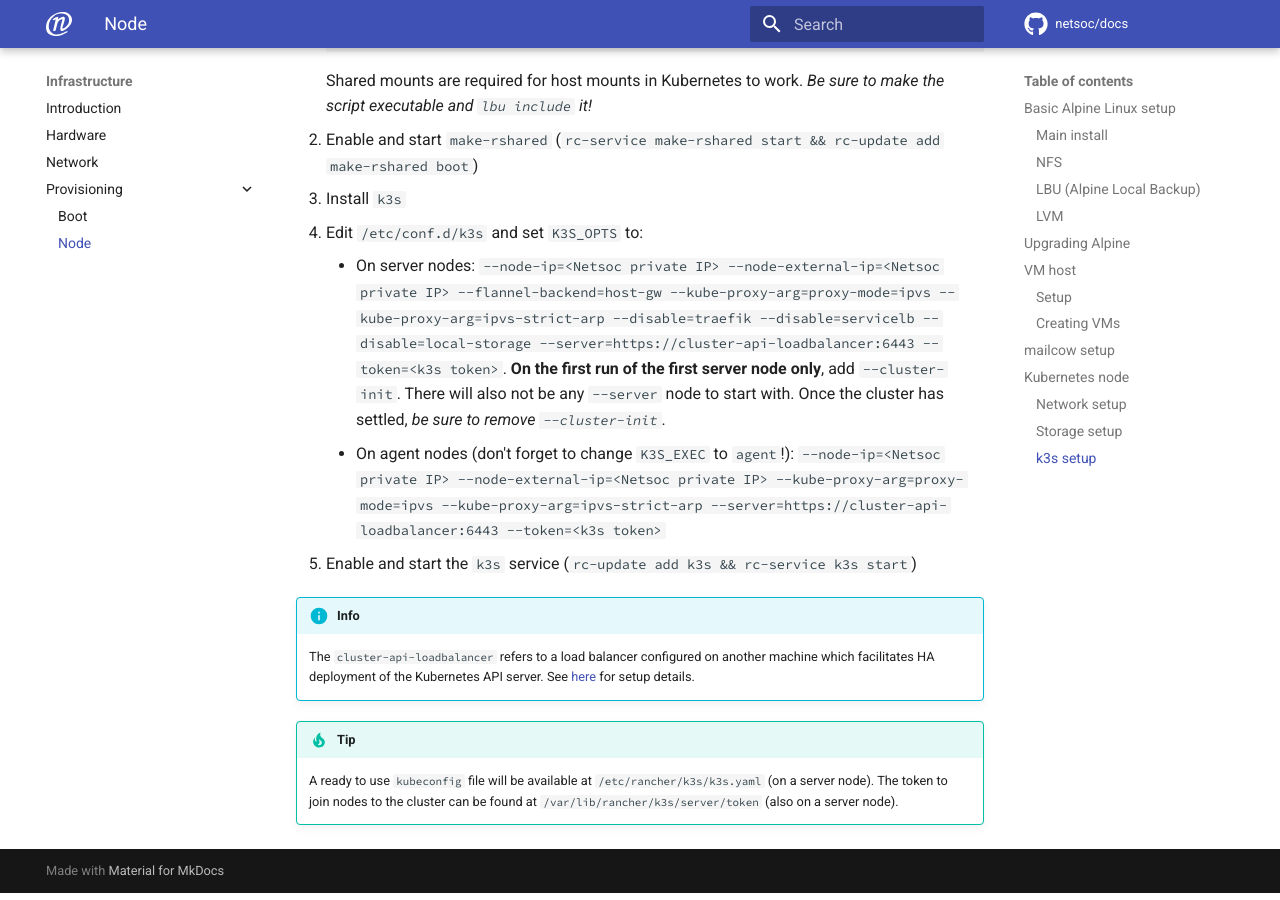
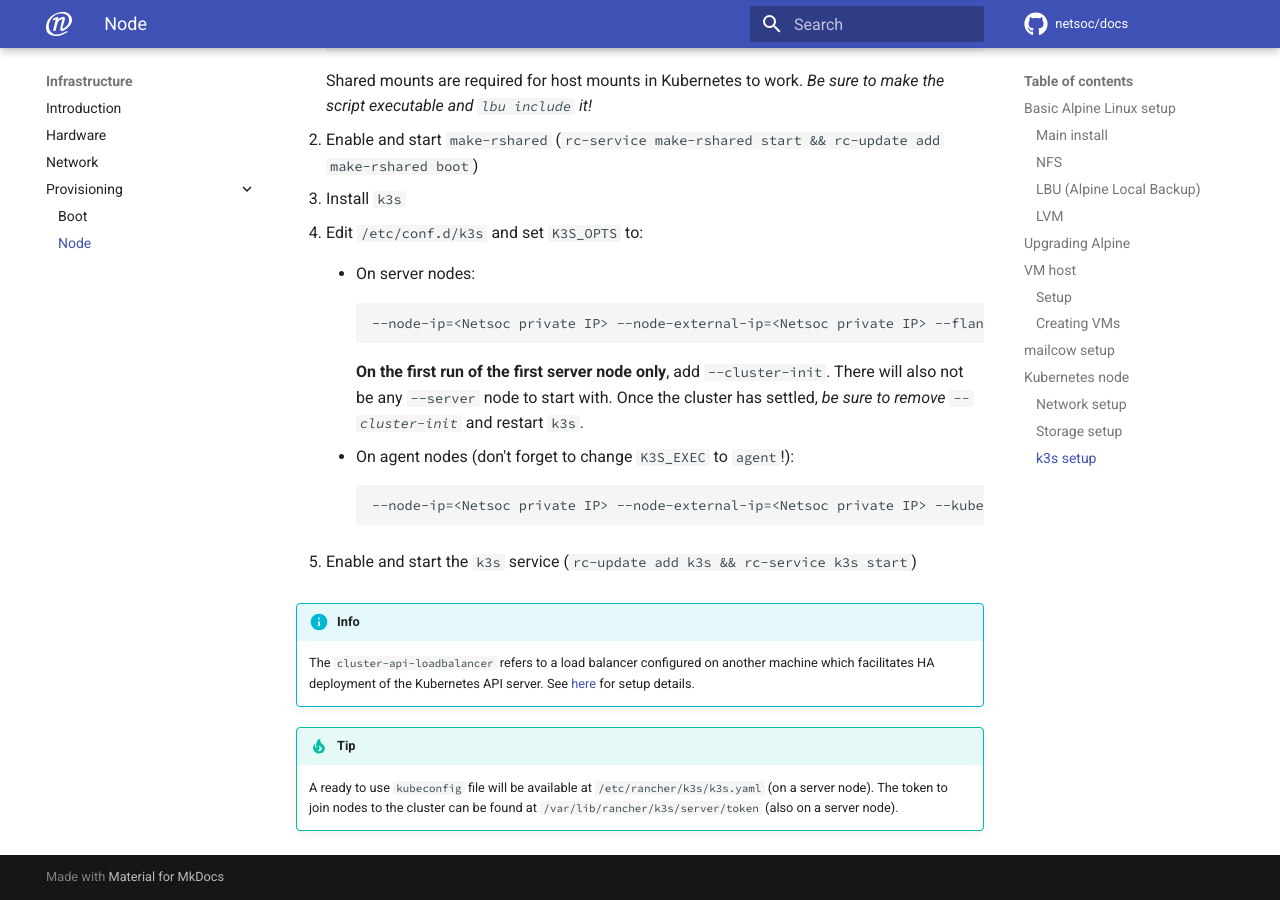
Before and after one commit to netsoc/docs, an MkDocs documentation site: the page built from docs/infrastructure/provisioning/node.md, in a window 1280 px wide and 900 px high, scrolled down 9373 px. Built offline with MkDocs 1.6.1 and Material for MkDocs 9.7.7, drawn with Linux system fonts in a browser that asks for light colours; comment, search, counter and statistics services are not loaded.

Commit message:
Update netsoc/infrastructure documentation (036e831e)

````diff
--- a/docs/infrastructure/provisioning/node.md
+++ b/docs/infrastructure/provisioning/node.md
@@ -402,10 +402,21 @@ Note: In the above config `10.42.0.0/16` is the cluster network.
 2. Enable and start `make-rshared` (`rc-service make-rshared start && rc-update add make-rshared boot`)
 3. Install `k3s`
 4. Edit `/etc/conf.d/k3s` and set `K3S_OPTS` to:
-    - On server nodes: `--node-ip=<Netsoc private IP> --node-external-ip=<Netsoc private IP> --flannel-backend=host-gw --kube-proxy-arg=proxy-mode=ipvs --kube-proxy-arg=ipvs-strict-arp --disable=traefik --disable=servicelb --disable=local-storage --server=https://cluster-api-loadbalancer:6443 --token=<k3s token>`.
-    **On the first run of the first server node only**, add `--cluster-init`. There will also not be any `--server` node
-    to start with. Once the cluster has settled, _be sure to remove `--cluster-init`_.
-    - On agent nodes (don't forget to change `K3S_EXEC` to `agent`!): `--node-ip=<Netsoc private IP> --node-external-ip=<Netsoc private IP> --kube-proxy-arg=proxy-mode=ipvs --kube-proxy-arg=ipvs-strict-arp --server=https://cluster-api-loadbalancer:6443 --token=<k3s token>`
+    - On server nodes:
+
+        ```
+        --node-ip=<Netsoc private IP> --node-external-ip=<Netsoc private IP> --flannel-backend=host-gw --kube-proxy-arg=proxy-mode=ipvs --kube-proxy-arg=ipvs-strict-arp --disable=traefik --disable=servicelb --disable=local-storage --server=https://cluster-api-loadbalancer:6443 --token=<k3s token>
+        ```
+
+        **On the first run of the first server node only**, add `--cluster-init`. There will also not be any `--server` node
+        to start with. Once the cluster has settled, _be sure to remove `--cluster-init`_ and restart `k3s`.
+
+    - On agent nodes (don't forget to change `K3S_EXEC` to `agent`!):
+
+        ```
+        --node-ip=<Netsoc private IP> --node-external-ip=<Netsoc private IP> --kube-proxy-arg=proxy-mode=ipvs --kube-proxy-arg=ipvs-strict-arp --server=https://cluster-api-loadbalancer:6443 --token=<k3s token>
+        ```
+
 5. Enable and start the `k3s` service (`rc-update add k3s && rc-service k3s start`)
 
 !!! info
````
Also changed, not shown: docs/infrastructure/provisioning/boot.md (+3 -3 lines).
